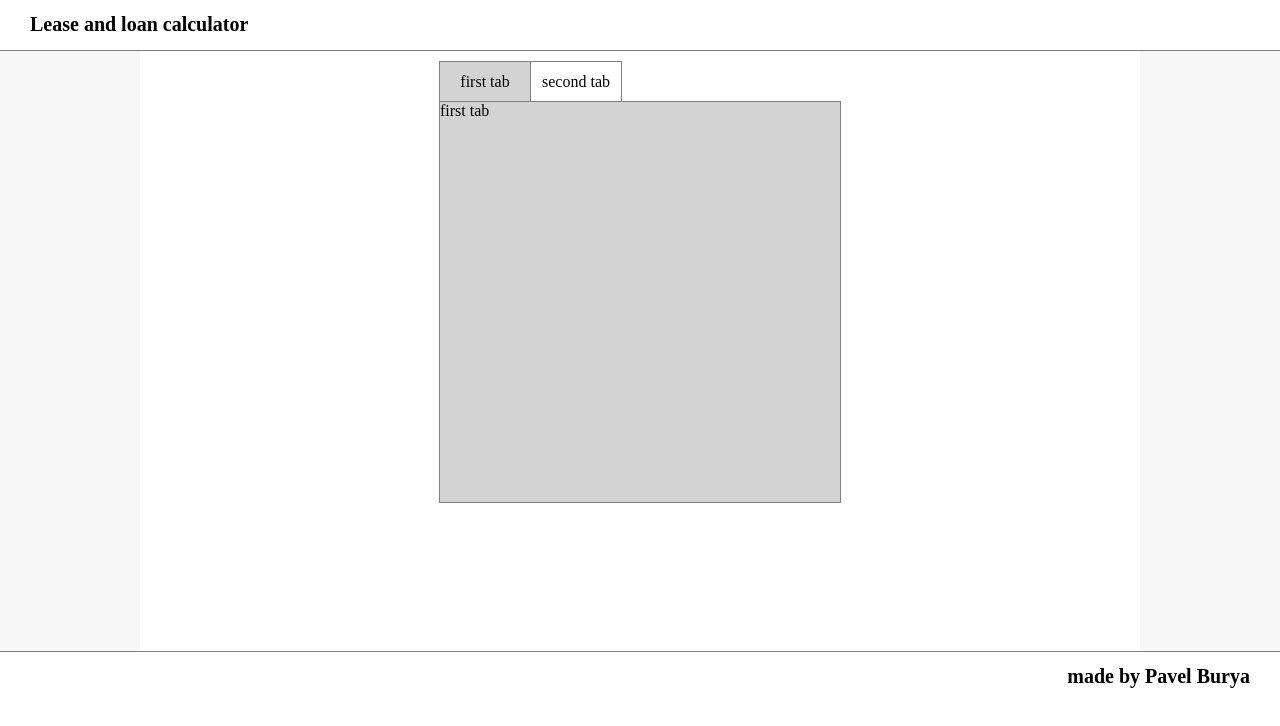
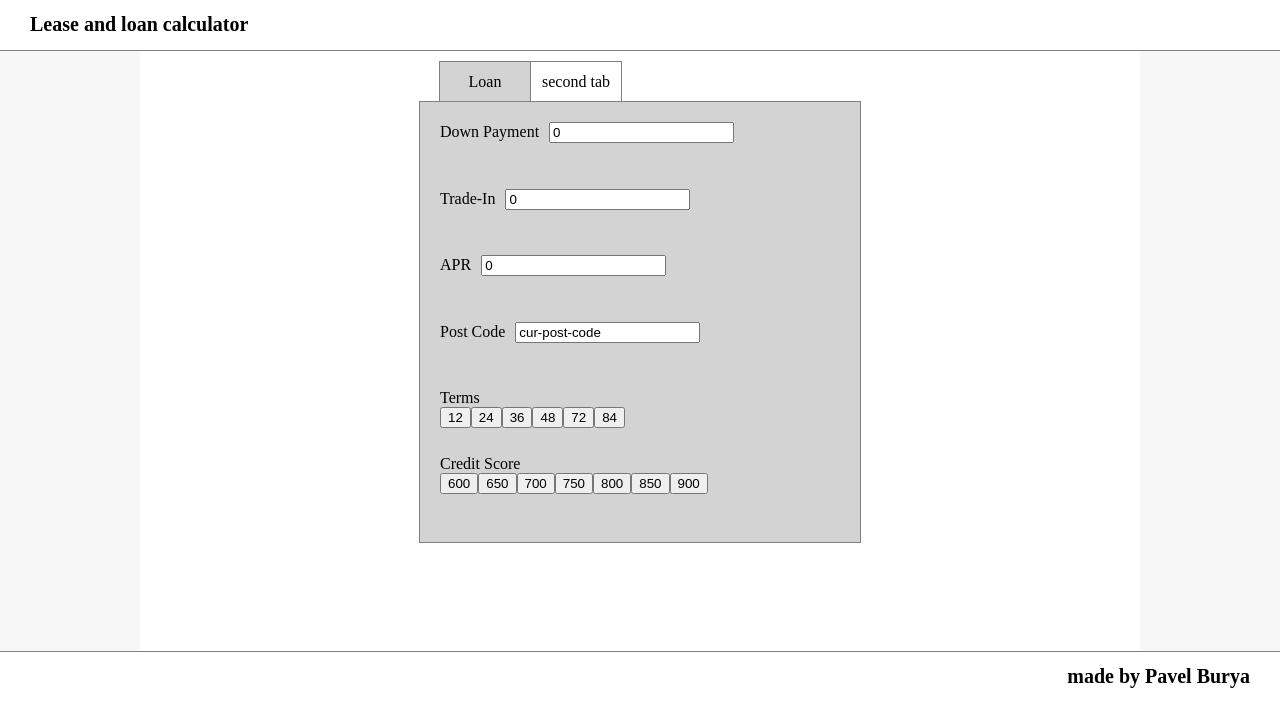
Before and after one commit to Pburua/lease-loan-calculator, a React app: page / in a window 1280 px wide. Shown: the top 726 px of the page. Built offline with nearby package versions, Linux system fonts and the light colour scheme.

Commit message:
feat: add button row and text input components

```diff
--- a/src/js/components/App.js
+++ b/src/js/components/App.js
@@ -1,5 +1,7 @@
 import React from 'react';
 import BtnTab from './BtnTab';
+import TextInput from './TextInput';
+import ButtonRowInput from './ButtonRowInput';
 
 class App extends React.Component {
   constructor(props) {
@@ -44,7 +46,7 @@ class App extends React.Component {
       <div className="tab-switcher">
         <BtnTab handlerFunc={this.setTab}
                 isFirstOpening={true}
-                value={'first tab'}
+                value={'Loan'}
                 isCurrent={this.state.firstTabOpened}
         />
 
@@ -63,7 +65,12 @@ class App extends React.Component {
         <>
           {this.renderTabSwitcher()}
           <div className={'tab'}>
-            first tab
+            <TextInput idName={'downPayment'} pageName={'Down Payment'} defValue={0}/>
+            <TextInput idName={'tradeIn'} pageName={'Trade-In'} defValue={0}/>
+            <TextInput idName={'apr'} pageName={'APR'} defValue={0}/>
+            <TextInput idName={'postCode'} pageName={'Post Code'} defValue={'cur-post-code'}/>
+            <ButtonRowInput idName={'terms'} pageName={'Terms'} defValue={24} values={[12, 24, 36, 48, 72, 84]}/>
+            <ButtonRowInput idName={'creditScore'} pageName={'Credit Score'} defValue={750} values={[600, 650, 700, 750, 800, 850, 900]}/>
           </div>
         </>
       )
--- /dev/null
+++ b/src/js/components/ButtonRowInput.js
@@ -0,0 +1,35 @@
+import React from 'react';
+
+class ButtonRowInput extends React.Component {
+  constructor(props) {
+    super(props);
+    this.state = {
+      value: this.props.defValue,
+    }
+  }
+
+  render() {
+    let buttons = [];
+    for (let i = 0; i < this.props.values.length; i += 1) {
+      let btnClass = '';
+      if (this.props.values[i] === this.props.defValue)
+        btnClass = 'selected';
+      buttons.push(
+        <button className={btnClass}
+                key={this.props.idName + '' + this.props.values[i]}>{this.props.values[i]}
+        </button>
+      );
+    }
+
+    return (
+      <div className={'btn-row-input'}>
+        <div>{this.props.pageName}</div>
+        <div id={this.props.idName}>
+          {buttons}
+        </div>
+      </div>
+    );
+  }
+}
+
+export default ButtonRowInput;
--- /dev/null
+++ b/src/js/components/TextInput.js
@@ -0,0 +1,16 @@
+import React from 'react';
+
+class TextInput extends React.Component {
+
+  render() {
+
+    return (
+      <div className={'text-input'}>
+        <label htmlFor={this.props.idName}>{this.props.pageName}</label>
+        <input id={this.props.idName} type="text" defaultValue={this.props.defValue}/>
+      </div>
+    );
+  }
+}
+
+export default TextInput;
--- a/src/style.scss
+++ b/src/style.scss
@@ -76,11 +76,29 @@ section {
   }
 
   .tab {
-   width: 400px;
-   height: 400px;
-   margin: auto;
-   border: 1px solid gray;
-   background: lightgray;
+   & {
+    display: flex;
+    flex-direction: column;
+    justify-content: center;
+    width: 400px;
+    height: 400px;
+    margin: auto;
+    padding: 20px;
+    border: 1px solid gray;
+    background: lightgray;
+   }
+
+   .text-input {
+    flex: 1;
+
+    label {
+     margin-right: 10px;
+    }
+   }
+
+   .btn-row-input {
+    flex: 1;
+   }
   }
  }
 }
```
